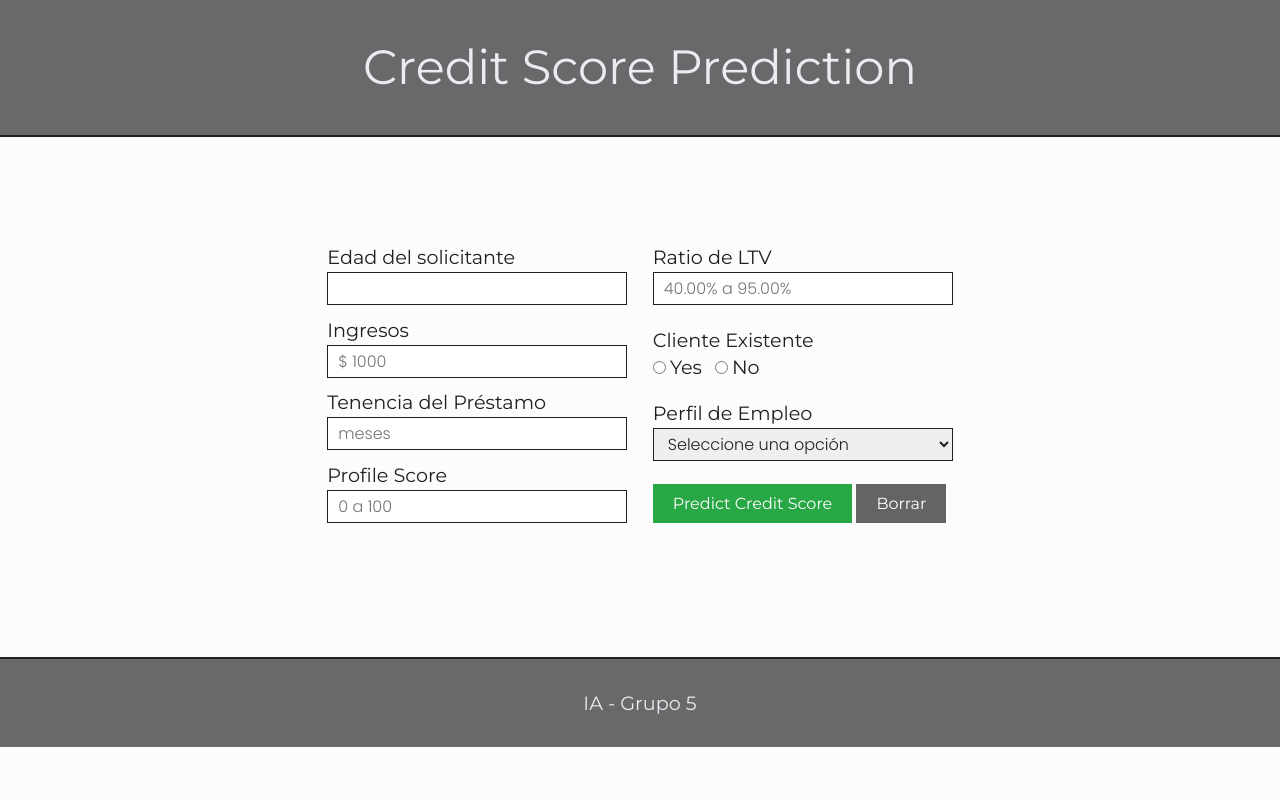
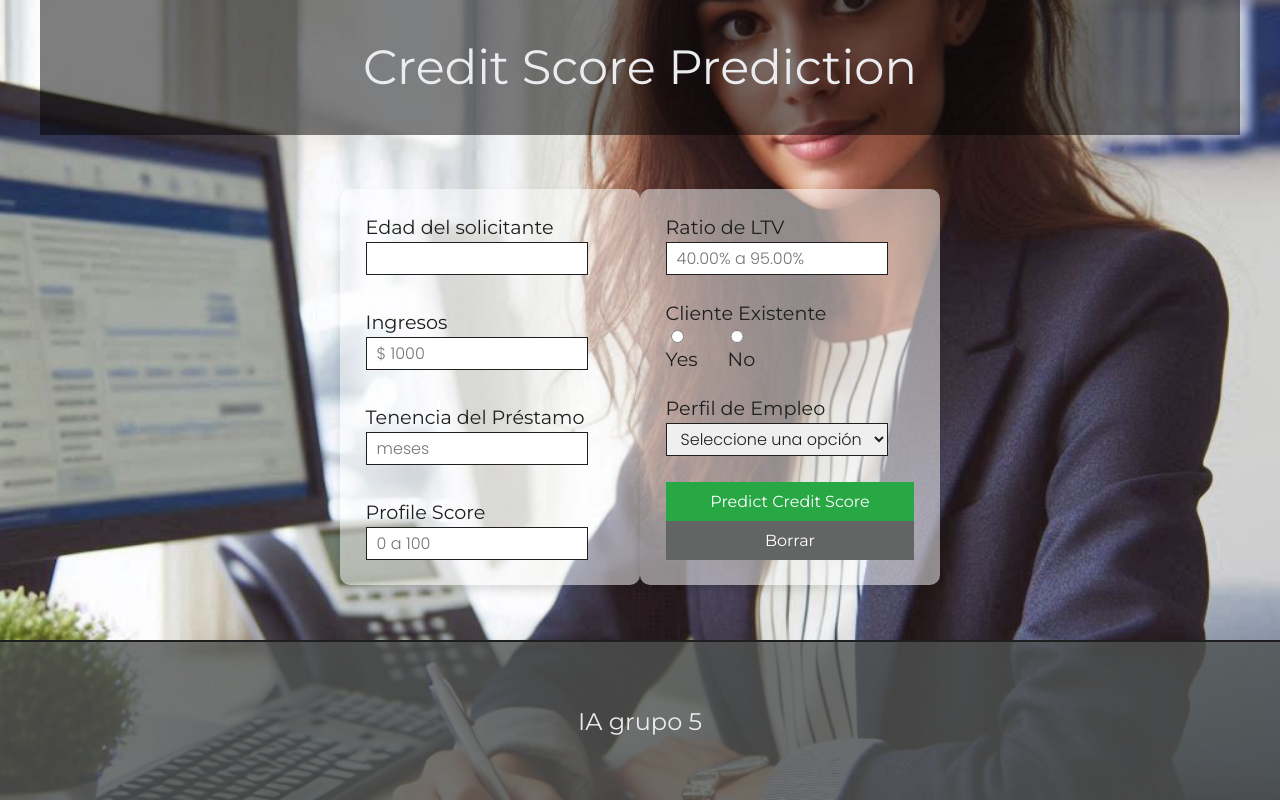
Before and after one commit to eosuna85/proyecto-ia-score-credit, a Flask app: page / in a window 1280 px wide. Run offline with Flask 3, Linux system fonts and the light colour scheme; parts of the project's set-up code (start-up, migrations or seed data) failed here and were passed over.

Commit message:
Espero que sea de su agrado el front Aguardo sus comentarios chicas IA

```diff
--- a/static/css/styles.css
+++ b/static/css/styles.css
@@ -61,11 +61,22 @@
 html {
     font-family: var(--base-font-family);
     color: var(--dark-solid-1);
+    height: 100%;
 }
 
 body {
-    background-color: #fcfcfc;
+    background-image: url("/proyecto-ia-score-credit/static/assets/img/scoreimag1.jfif");
+    background-size: cover;
+    background-position: center;
+    background-repeat: no-repeat;
+    font-family: var(--base-font-family);
+    color: var(--dark-solid-1);
     position: relative;
+    margin: 0;
+    padding: 0;
+    min-height: 100vh;
+    display: flex;
+    flex-direction: column;
 }
 
 a {
@@ -96,7 +107,6 @@ button {
     cursor: pointer;
 }
 
-
 .container {
     max-width: 1200px;
     margin: 0 auto;
@@ -105,8 +115,12 @@ button {
 /* + HEADER */
 
 header {
-    background-color: var(--dark-solid-3);
-    border-bottom: 2px solid var(--dark-solid-1);
+    /*background-image: url('assets/scoreimag1.jfif'); /* Misma imagen que el body */
+    background-size: cover;
+    background-position: center;
+    background-repeat: no-repeat;
+   /* border-bottom: 2px solid var(--dark-solid-1);*/
+    position: relative; /* Asegura que el contenido del header se sitúe sobre la imagen de fondo */
 }
 
 .header__estilo {
@@ -114,6 +128,9 @@ header {
     align-items: center;
     justify-content: center;
     padding: var(--spacing-24);
+    background-color: rgba(0, 0, 0, 0.5); /* Fondo semitransparente */
+    width: 100%;
+    height: 100%;
 }
 
 .header__title {
@@ -130,28 +147,29 @@ main {
     justify-content: center;
     gap: var(--spacing-16);
     padding: var(--spacing-24);
-    height: 520px;
+    flex: 1;
 }
 
 main h2 {
     font-weight: 500;
     font-size: var(--font-large);
-
 }
 
 .formulario__grid {
-    display: grid;
-    grid-template-columns: repeat(2, 1fr);
-    gap: var(--spacing-16);
-    justify-content: space-between;
+    display: flex;
+    justify-content: center;
 }
 
 .formulario__estilo {
     display: flex;
     flex-direction: column;
     justify-content: space-between;
-    gap: var(--spacing-8);
-    width: 300px;
+    gap: var(--spacing-16); /* Ajusta el gap entre los elementos */
+    width: 300px; /* Ancho ajustado al tamaño original */
+    background-color: rgba(255, 255, 255, 0.5); /* Fondo transparente */
+    padding: var(--spacing-16); /* Espaciado interno */
+    border-radius: 10px; /* Bordes redondeados */
+    box-shadow: 0 4px 8px rgba(0, 0, 0, 0.1); /* Sombra para el recuadro */
 }
 
 .formulario__estilo__div {
@@ -176,10 +194,10 @@ select {
     font-family: var(--alternative-font-family);
     font-size: var(--font-small);
     font-weight: 300;
-    /* border-radius: 5px; */
     border: 1px solid var(--dark-solid-1);
     padding: 3px 10px;
     color: var(--dark-solid-1);
+    width: calc(100% - 26px); /* Asegura que el ancho se ajuste dentro del recuadro */
 }
 
 input[type=number]::-webkit-outer-spin-button,
@@ -196,8 +214,8 @@ input[type=number]::-webkit-inner-spin-button {
     background-color: #28a745;
     color: white;
     border: none;
-    /* border-radius: 5px; */
     cursor: pointer;
+    width: 100%; /* Ajusta el botón al ancho del recuadro */
 }
 
 #botonPredict:hover {
@@ -212,21 +230,21 @@ input[type=number]::-webkit-inner-spin-button {
     background-color: #626563;
     color: white;
     border: none;
-    /* border-radius: 5px; */
     cursor: pointer;
+    width: 100%; /* Ajusta el botón al ancho del recuadro */
 }
 
 #botonBorrar:hover {
     background-color: #3b3e3b;
 }
 
-#incorrecto{
+#incorrecto {
     border: var(--rechazado-color) 1px solid;
 }
 
 /* + FOOTER */
 footer {
-    background-color: var(--dark-solid-3);
+    background-color: #4f5251cb; /* Fondo blanco para el footer */
     border-top: 2px solid var(--dark-solid-1);
     font-size: var(--font-medium);
     font-weight: 400;
@@ -235,4 +253,9 @@ footer {
     align-items: center;
     justify-content: center;
     padding: var(--spacing-20);
+    height: var(--spacing-100);
+    flex-shrink: 0;
 }
+.footer-text {
+    font-size: 3dvb; /* Ajusta el tamaño según tus necesidades */
+    color: var(--light-font-solid);
--- a/templates/index.html
+++ b/templates/index.html
@@ -70,5 +70,5 @@
         </form>
     </main>
     <footer>
-        <p>IA - Grupo 5</p>
+        <span class="footer-text">IA grupo 5</span>
     </footer>
```
Also changed, not shown: static/assets/img/scoreimag1.jfif (added).
